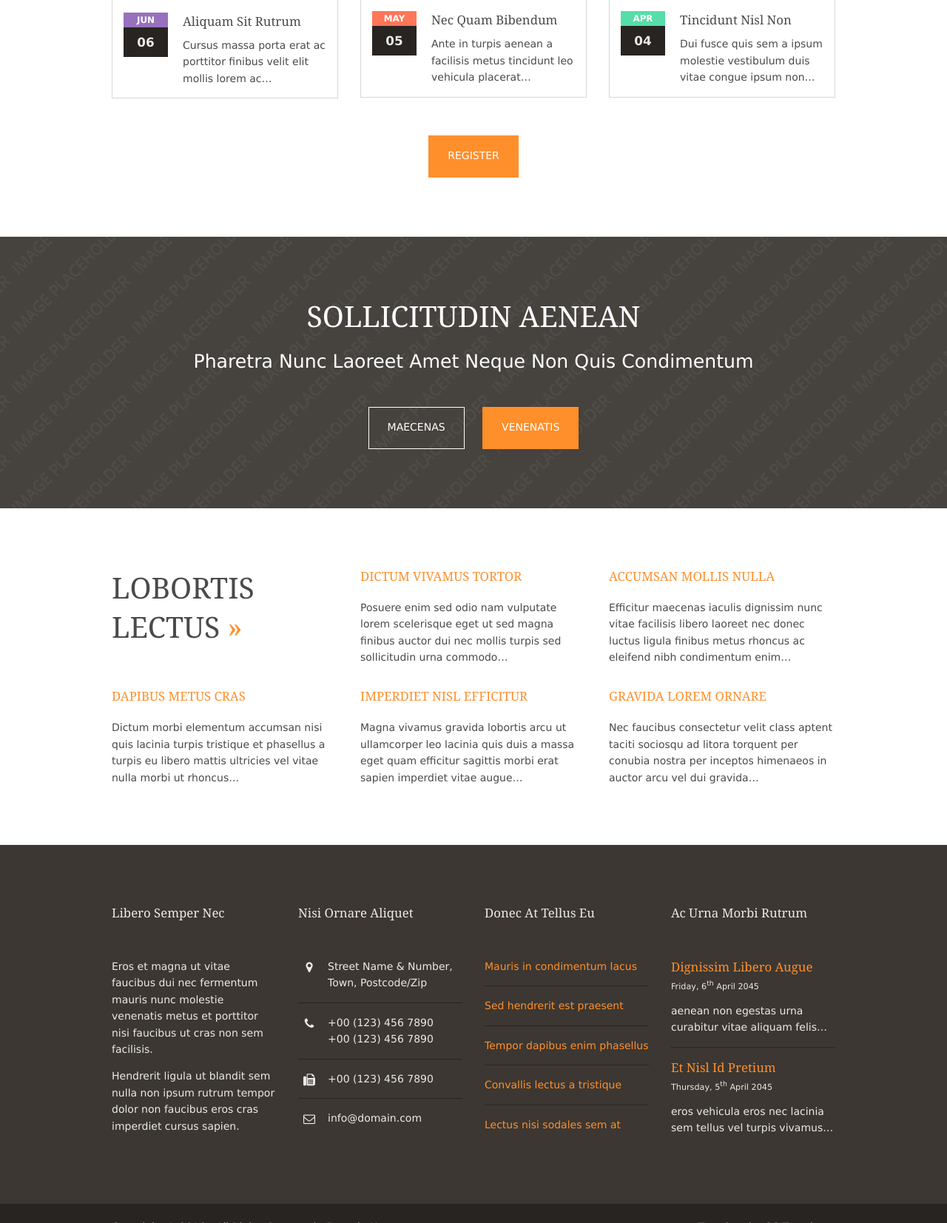
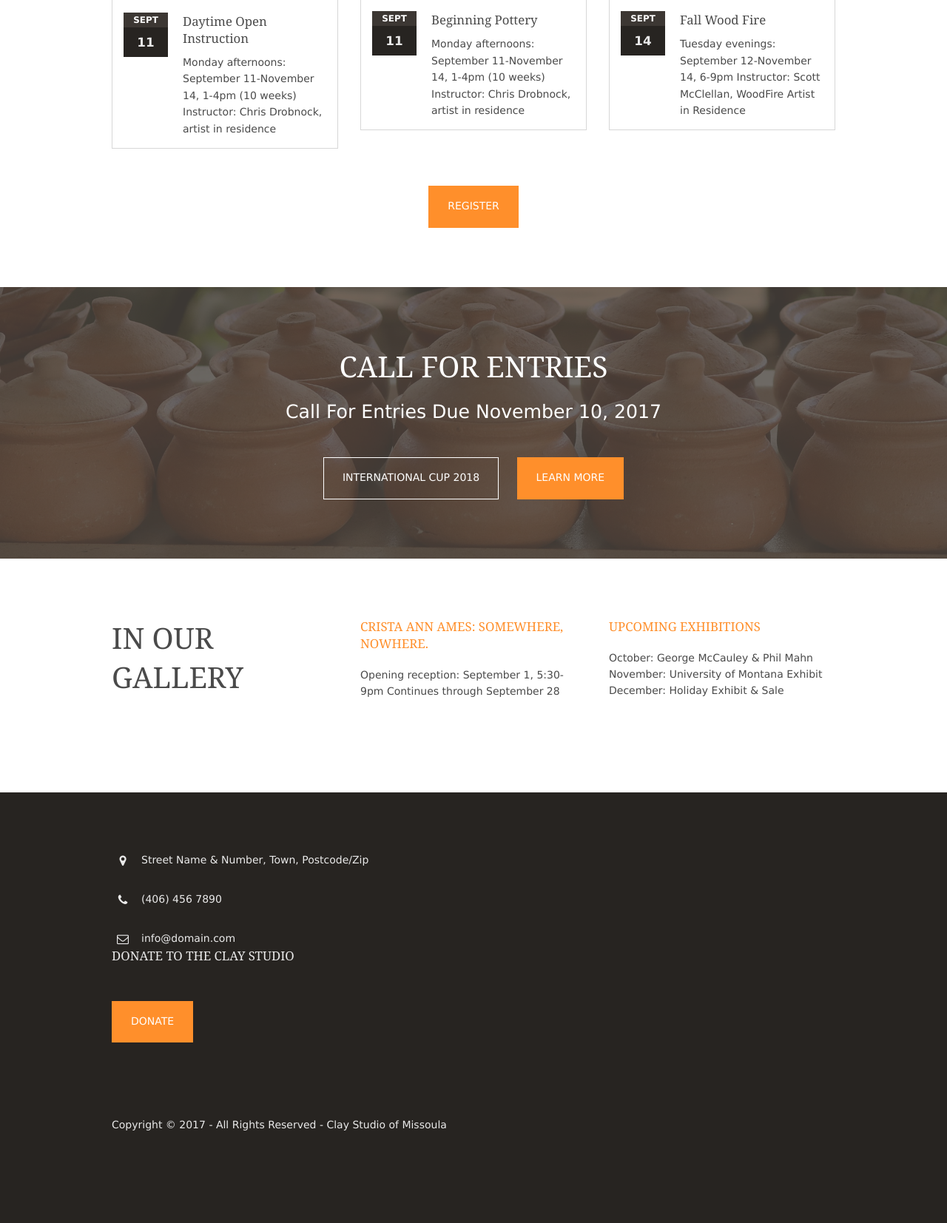
Before and after one commit to BrachaTenenbaum/Clay-Studio-of-Missoula, a plain HTML site: page index.html in a window 1280 px wide. Shown: the part 1147-2800 px from the top of the page at 74% size. After the commit the page ends 2699 px from the top, so only its background shows below. Drawn offline with Linux system fonts and the light colour scheme.

Commit message:
update index page

```diff
--- a/index.html
+++ b/index.html
@@ -1,7 +1,7 @@
 <!DOCTYPE html>
 <html>
 <head>
-<title>Lolwork</title>
+<title>Clay Studio</title>
 <meta charset="utf-8">
 <meta name="viewport" content="width=device-width, initial-scale=1.0, maximum-scale=1.0, user-scalable=no">
 <link href="layout/styles/layout.css" rel="stylesheet" type="text/css" media="all">
@@ -42,6 +42,7 @@
         </li>
         <li><a href="#">Gallery</a></li>
         <li><a href="#">Events</a></li>
+        <li><a href="#">Residency</a></li>
         <li><a href="#">About Us</a></li>
       </ul>
     </nav>
@@ -72,37 +73,34 @@
     <ul class="nospace group btmspace-50">
       <li class="one_third first">
         <article class="element">
-          <figure><img src="images/demo/gallery/kids-class.jpeg" alt="">
-            <figcaption><a class="btn small" href="#">More</a></figcaption>
-          </figure>
+          <figure><img src="images/demo/gallery/kids-class.jpeg" alt=""></figure>
           <div class="excerpt">
-            <time datetime="2045-06-06T08:15+00:00" data-title="June"><strong>Jun</strong> <em>06</em></time>
-            <h6 class="heading"><a href="#">Aliquam sit rutrum</a></h6>
-            <p>Cursus massa porta erat ac porttitor finibus velit elit mollis lorem ac&hellip;</p>
+            <time data-title="September"><strong>Sept</strong> <em>11</em></time>
+            <h6 class="heading"><a href="#">Daytime Open Instruction</a></h6>
+            <p>Monday afternoons: September 11-November 14, 1-4pm (10 weeks)
+              Instructor: Chris Drobnock, artist in residence</p>
           </div>
         </article>
       </li>
       <li class="one_third">
         <article class="element">
-          <figure><img src="images/demo/gallery/adult-class1.jpeg" alt="">
-            <figcaption><a class="btn small" href="#">More</a></figcaption>
-          </figure>
+          <figure><img src="images/demo/gallery/adult-class1.jpeg" alt=""></figure>
           <div class="excerpt">
-            <time datetime="2045-05-05T08:15+00:00" data-title="May"><strong>May</strong> <em>05</em></time>
-            <h6 class="heading"><a href="#">Nec quam bibendum</a></h6>
-            <p>Ante in turpis aenean a facilisis metus tincidunt leo vehicula placerat&hellip;</p>
+            <time data-title="September"><strong>Sept</strong> <em>11</em></time>
+            <h6 class="heading"><a href="#">Beginning Pottery</a></h6>
+            <p>Monday afternoons: September 11-November 14, 1-4pm (10 weeks)
+              Instructor: Chris Drobnock, artist in residence</p>
           </div>
         </article>
       </li>
       <li class="one_third">
         <article class="element">
-          <figure><img src="images/demo/gallery/adult-class2.jpg" alt="">
-            <figcaption><a class="btn small" href="#">More</a></figcaption>
-          </figure>
+          <figure><img src="images/demo/gallery/adult-class2.jpg" alt=""></figure>
           <div class="excerpt">
-            <time datetime="2045-04-04T08:15+00:00" data-title="April"><strong>Apr</strong> <em>04</em></time>
-            <h6 class="heading"><a href="#">Tincidunt nisl non</a></h6>
-            <p>Dui fusce quis sem a ipsum molestie vestibulum duis vitae congue ipsum non&hellip;</p>
+            <time data-title="September"><strong>Sept</strong> <em>14</em></time>
+            <h6 class="heading"><a href="#">Fall Wood Fire</a></h6>
+            <p>Tuesday evenings: September 12-November 14, 6-9pm
+              Instructor: Scott McClellan, WoodFire Artist in Residence</p>
           </div>
         </article>
       </li>
@@ -116,16 +114,16 @@
 <!-- ################################################################################################ -->
 <!-- ################################################################################################ -->
 <!-- ################################################################################################ -->
-<div class="wrapper bgded overlay coloured" style="background-image:url('images/demo/backgrounds/02.png');">
+<div class="wrapper bgded overlay coloured" style="background-image:url('images/demo/backgrounds/homepage-pots.jpg');">
   <div class="hoc container clear">
     <!-- ################################################################################################ -->
     <article class="center">
-      <h2 class="font-x3 uppercase">Sollicitudin aenean</h2>
-      <p class="btmspace-50 font-x2 capitalise">Pharetra nunc laoreet amet neque non quis condimentum</p>
+      <h2 class="font-x3 uppercase">CALL FOR ENTRIES</h2>
+      <p class="btmspace-50 font-x2 capitalise">Call for Entries due November 10, 2017</p>
       <footer>
         <ul class="nospace inline pushright">
-          <li><a class="btn inverse" href="#">Maecenas</a></li>
-          <li><a class="btn" href="#">Venenatis</a></li>
+          <li><a class="btn inverse" href="#">International Cup 2018</a></li>
+          <li><a class="btn" href="#">Learn More</a></li>
         </ul>
       </footer>
     </article>
@@ -140,27 +138,18 @@
     <!-- ################################################################################################ -->
     <div class="group">
       <div class="one_third first btmspace-30">
-        <h6 class="font-x3 uppercase">Lobortis lectus <a href="#">&raquo;</a></h6>
+        <h6 class="font-x3 uppercase">IN OUR GALLERY</h6>
       </div>
       <article class="one_third btmspace-30">
-        <h6 class="uppercase font-x1"><a href="#">Dictum vivamus tortor</a></h6>
-        <p class="nospace">Posuere enim sed  odio nam vulputate lorem scelerisque eget ut sed magna finibus auctor dui nec mollis turpis sed sollicitudin urna commodo&hellip;</p>
+        <h6 class="uppercase font-x1"><a href="#">Crista Ann Ames: Somewhere, Nowhere.</a></h6>
+        <p class="nospace">Opening reception: September 1, 5:30-9pm
+          Continues through September 28</p>
       </article>
       <article class="one_third btmspace-30">
-        <h6 class="uppercase font-x1"><a href="#">Accumsan mollis nulla</a></h6>
-        <p class="nospace">Efficitur maecenas iaculis dignissim nunc vitae facilisis libero laoreet nec donec luctus ligula finibus metus rhoncus ac eleifend nibh condimentum enim&hellip;</p>
-      </article>
-      <article class="one_third first">
-        <h6 class="uppercase font-x1"><a href="#">Dapibus metus cras</a></h6>
-        <p class="nospace">Dictum morbi elementum accumsan nisi quis lacinia turpis tristique et phasellus a turpis eu libero mattis ultricies vel vitae nulla morbi ut rhoncus&hellip;</p>
-      </article>
-      <article class="one_third">
-        <h6 class="uppercase font-x1"><a href="#">Imperdiet nisl efficitur</a></h6>
-        <p class="nospace">Magna vivamus gravida lobortis arcu ut ullamcorper leo lacinia quis duis a massa eget quam efficitur sagittis morbi erat sapien imperdiet vitae augue&hellip;</p>
-      </article>
-      <article class="one_third">
-        <h6 class="uppercase font-x1"><a href="#">Gravida lorem ornare</a></h6>
-        <p class="nospace">Nec faucibus consectetur velit class aptent taciti sociosqu ad litora torquent per conubia nostra per inceptos himenaeos in auctor arcu vel dui gravida&hellip;</p>
+        <h6 class="uppercase font-x1"><a href="#">UPCOMING EXHIBITIONS</a></h6>
+        <p class="nospace">October: George McCauley & Phil Mahn
+          November: University of Montana Exhibit
+          December: Holiday Exhibit & Sale</p>
       </article>
     </div>
     <!-- ################################################################################################ -->
@@ -169,56 +158,23 @@
 <!-- ################################################################################################ -->
 <!-- ################################################################################################ -->
 <!-- ################################################################################################ -->
-<div class="wrapper row4 bgded overlay" style="background-image:url('images/demo/backgrounds/03.png');">
+<div>
   <footer id="footer" class="hoc clear">
     <!-- ################################################################################################ -->
-    <div class="one_quarter first">
-      <h6 class="title">Libero semper nec</h6>
-      <p>Eros et magna ut vitae faucibus dui nec fermentum mauris nunc molestie venenatis metus et porttitor nisi faucibus ut cras non sem facilisis.</p>
-      <p>Hendrerit ligula ut blandit sem nulla non ipsum rutrum tempor dolor non faucibus eros cras imperdiet cursus sapien.</p>
-    </div>
-    <div class="one_quarter">
-      <h6 class="title">Nisi ornare aliquet</h6>
+    <div>
       <ul class="nospace linklist contact">
         <li><i class="fa fa-map-marker"></i>
           <address>
           Street Name &amp; Number, Town, Postcode/Zip
           </address>
         </li>
-        <li><i class="fa fa-phone"></i> +00 (123) 456 7890<br>
-          +00 (123) 456 7890</li>
-        <li><i class="fa fa-fax"></i> +00 (123) 456 7890</li>
+        <li><i class="fa fa-phone"></i>(406) 456 7890</li>
         <li><i class="fa fa-envelope-o"></i> info@domain.com</li>
       </ul>
     </div>
-    <div class="one_quarter">
-      <h6 class="title">Donec at tellus eu</h6>
-      <ul class="nospace linklist">
-        <li><a href="#">Mauris in condimentum lacus</a></li>
-        <li><a href="#">Sed hendrerit est praesent</a></li>
-        <li><a href="#">Tempor dapibus enim phasellus</a></li>
-        <li><a href="#">Convallis lectus a tristique</a></li>
-        <li><a href="#">Lectus nisi sodales sem at</a></li>
-      </ul>
-    </div>
-    <div class="one_quarter">
-      <h6 class="title">ac urna morbi rutrum</h6>
-      <ul class="nospace linklist">
-        <li>
-          <article>
-            <h2 class="nospace font-x1"><a href="#">dignissim libero augue</a></h2>
-            <time class="font-xs block btmspace-10" datetime="2045-04-06">Friday, 6<sup>th</sup> April 2045</time>
-            <p class="nospace">aenean non egestas urna curabitur vitae aliquam felis&hellip;</p>
-          </article>
-        </li>
-        <li>
-          <article>
-            <h2 class="nospace font-x1"><a href="#">et nisl id pretium</a></h2>
-            <time class="font-xs block btmspace-10" datetime="2045-04-05">Thursday, 5<sup>th</sup> April 2045</time>
-            <p class="nospace">eros vehicula eros nec lacinia sem tellus vel turpis vivamus&hellip;</p>
-          </article>
-        </li>
-      </ul>
+    <div>
+      <h6 class="title">DONATE TO THE CLAY STUDIO</h6>
+      <a class="btn" href="#">DONATE</a>
     </div>
     <!-- ################################################################################################ -->
   </footer>
@@ -229,8 +185,7 @@
 <div class="wrapper row5">
   <div id="copyright" class="hoc clear">
     <!-- ################################################################################################ -->
-    <p class="fl_left">Copyright &copy; 2016 - All Rights Reserved - <a href="#">Domain Name</a></p>
-    <p class="fl_right">Template by <a target="_blank" href="http://www.os-templates.com/" title="Free Website Templates">OS Templates</a></p>
+    <p class="fl_left">Copyright &copy; 2017 - All Rights Reserved - <a href="#">Clay Studio of Missoula</a></p>
     <!-- ################################################################################################ -->
   </div>
 </div>
```
